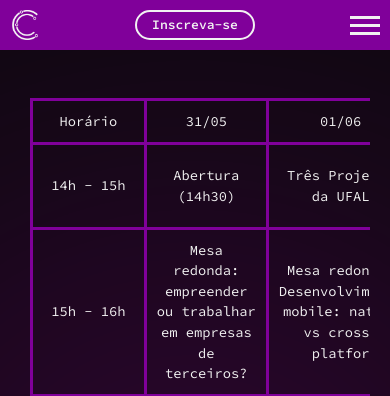
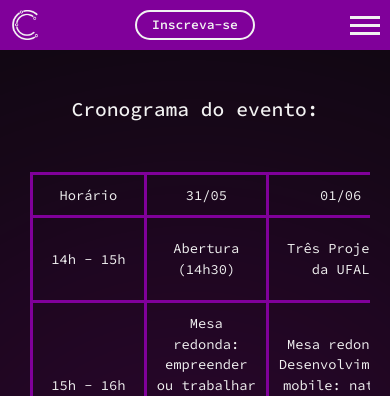
Before and after one commit to JoaoG250/AracompWeb, a Django app: page /cronograma/ in a window 390 px wide. Shown: the top 396 px of the page. Run offline with Django 3.2, Linux system fonts and the light colour scheme; some libraries are stand-ins or nearby versions.

Commit message:
Titulo adicionado ao cronograma
- Responsividade finalizada;

```diff
--- a/aracomp/posts/templates/cronograma.html
+++ b/aracomp/posts/templates/cronograma.html
@@ -12,6 +12,7 @@
 
 <div class="cronograma">
     <div class="cronograma__tabela">
+        <h1>Cronograma do evento:</h1>
         <table>
             <tr>
                 <td class="tabela-item">Horário</td>
--- a/aracomp/static/assets/scss/_cronograma.scss
+++ b/aracomp/static/assets/scss/_cronograma.scss
@@ -30,6 +30,12 @@
         padding: 1rem;
     }
 
+    h1 {
+        color: $branco;
+        text-align: center;
+        margin: 0 0 5rem 0;
+    }
+
     max-width: $tamanho-site-desktop-1200;
 }
 
```
Also changed, not shown: aracomp/posts/templates/palestrantes.html (added), aracomp/static/assets/css/style.css, 1 other file.
